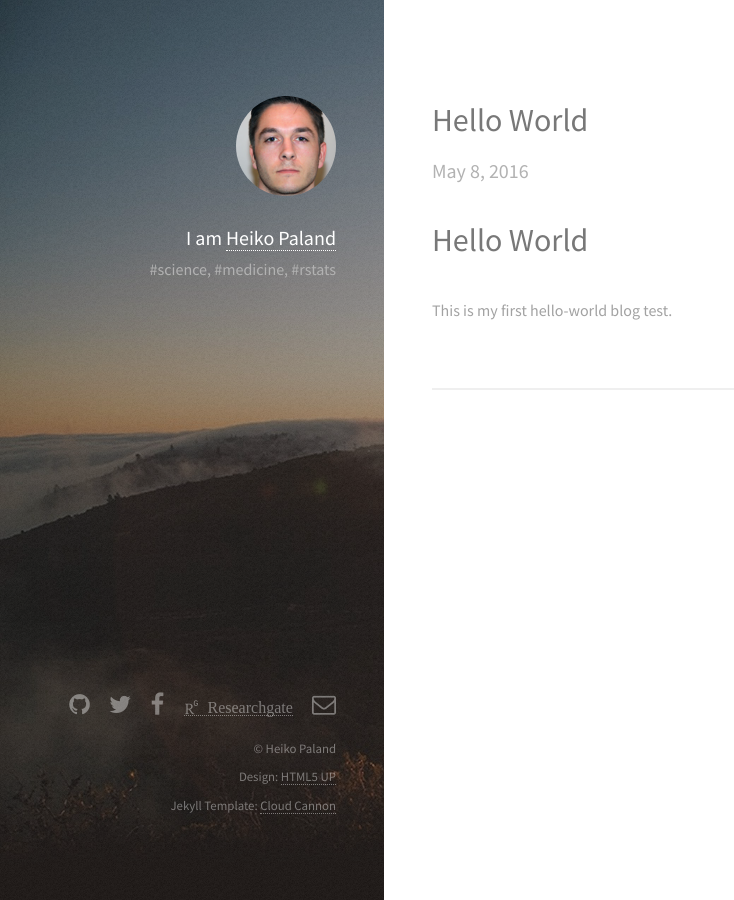
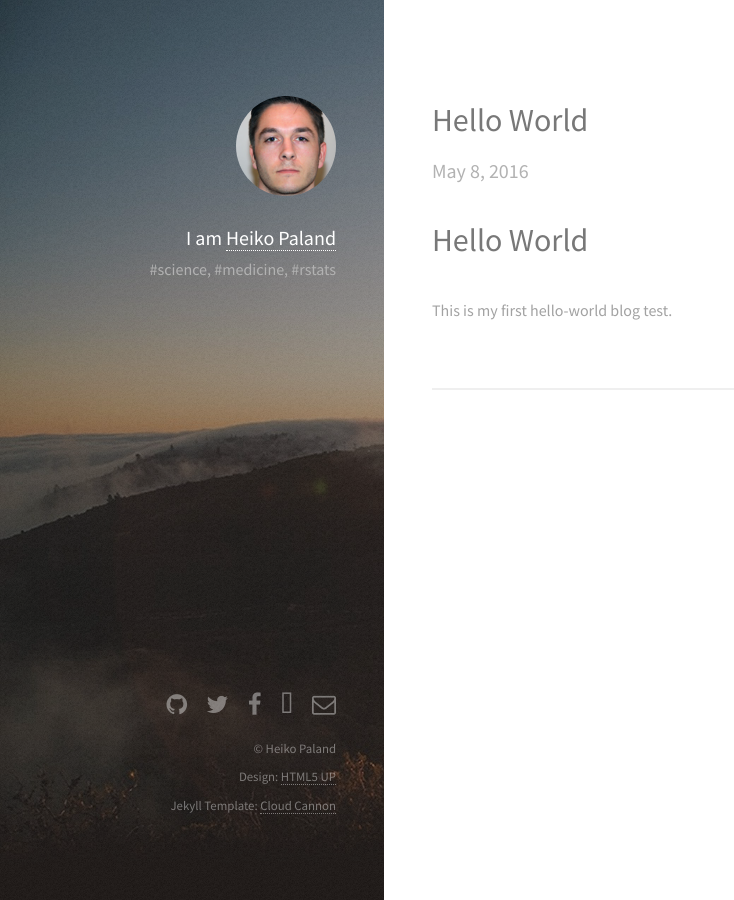
Before and after one commit to old-jekyll-templates/Strata-Jekyll-Theme, a Jekyll site: the page built from index.html, in a window 1280 px wide. Shown: the whole page, without its empty margins (0-734 px from the left). Built offline with Jekyll 4.4.1, drawn with Linux system fonts in a browser that asks for light colours; some web fonts are replaced.

Commit message:
Update default.html

```diff
--- a/_layouts/default.html
+++ b/_layouts/default.html
@@ -83,7 +83,7 @@
 
               {% if site.researchgate_username %}
               <li>
-                <a href="https://www.researchgate.net/profile/{{ site.researchgate_username }}" class="ai ai-researchgate">
+                <a href="https://www.researchgate.net/profile/{{ site.researchgate_username }}" class="icon ai ai-researchgate">
                   <span class="label">Researchgate</span>
                 </a>
               </li>
```
